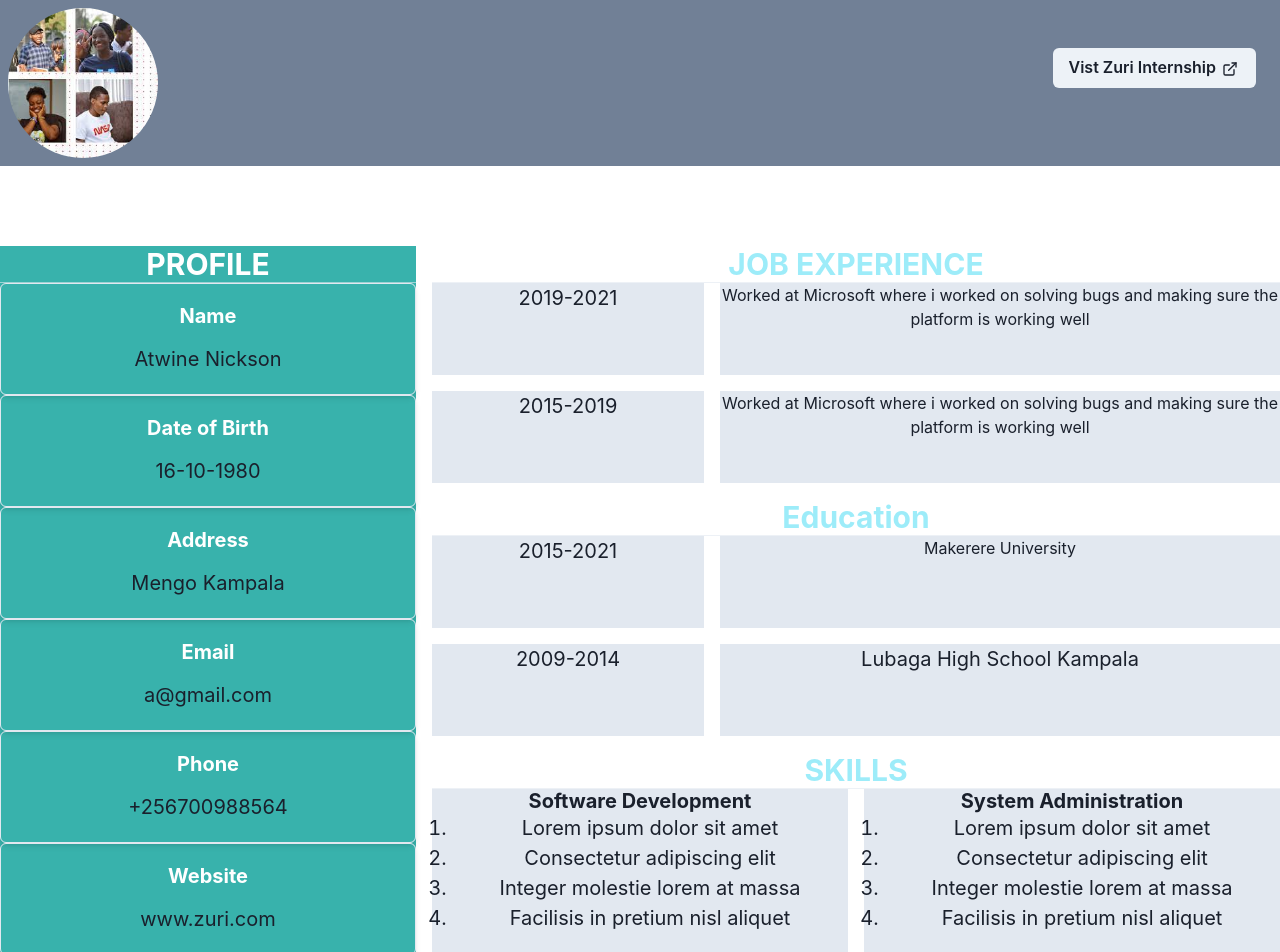
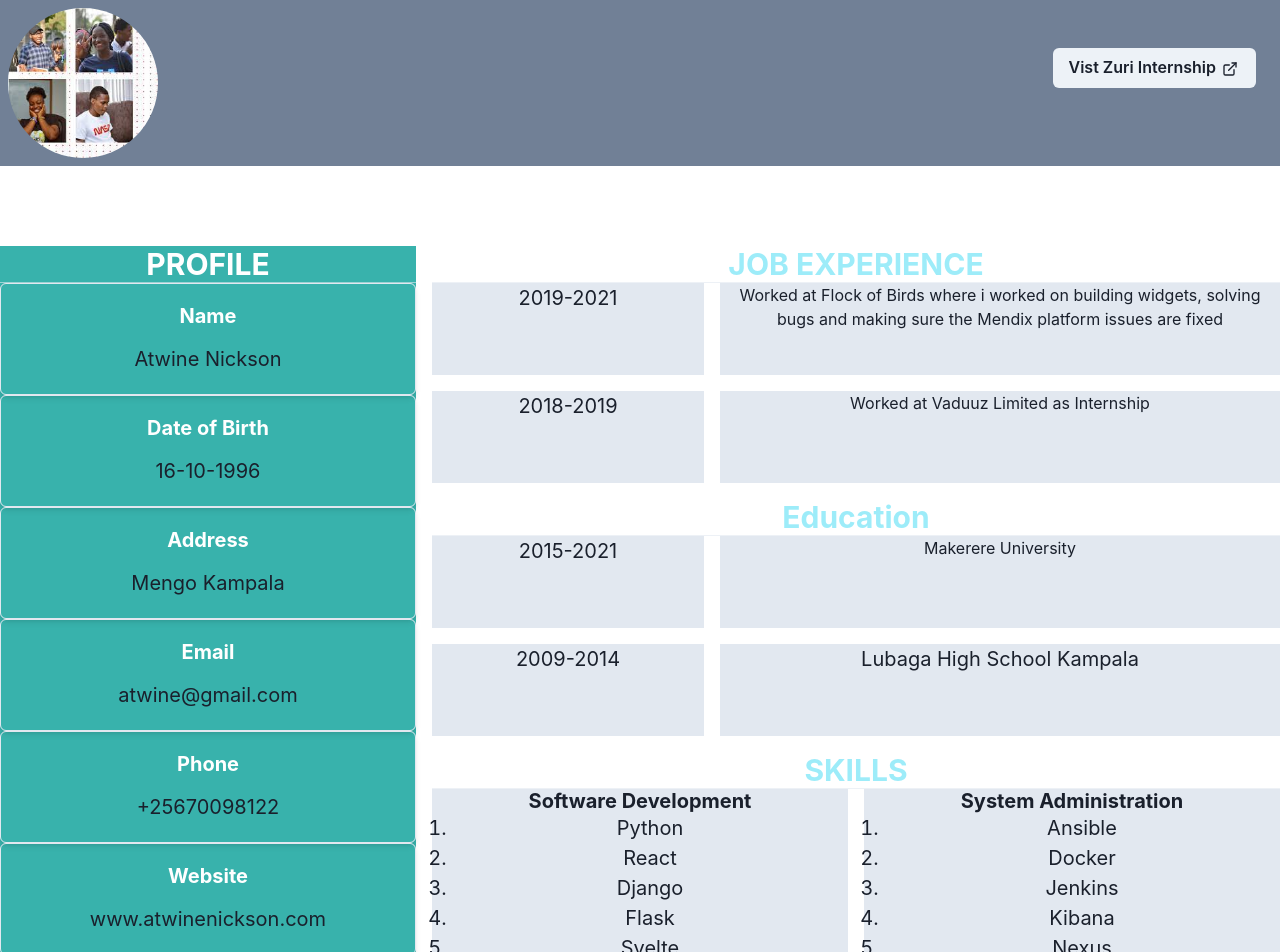
Before and after one commit to Atwinenickson/zuriintern, a React (Create React App) app: page / in a window 1280 px wide. Shown: the top 952 px of the page. Built offline with nearby package versions, Linux system fonts and the light colour scheme.

Commit message:
update the data

```diff
--- a/src/App.js
+++ b/src/App.js
@@ -70,7 +70,7 @@ function App() {
       borderRadius="md"
     >
       <Heading fontSize="xl" color='white'>Date of Birth</Heading>
-      <Text mt={4}>16-10-1980</Text>
+      <Text mt={4}>16-10-1996</Text>
     </Box>
     <Box
       p={5}
@@ -90,7 +90,7 @@ function App() {
       borderRadius="md"
     >
       <Heading fontSize="xl" color='white'>Email</Heading>
-      <Text mt={4}>a@gmail.com</Text>
+      <Text mt={4}>atwine@gmail.com</Text>
     </Box>
     <Box
       p={5}
@@ -100,7 +100,7 @@ function App() {
       borderRadius="md"
     >
       <Heading fontSize="xl" color='white'>Phone</Heading>
-      <Text mt={4}>+256700988564</Text>
+      <Text mt={4}>+25670098122</Text>
     </Box>
     <Box
       p={5}
@@ -110,7 +110,7 @@ function App() {
       borderRadius="md"
     >
       <Heading fontSize="xl" color='white'>Website</Heading>
-      <Text mt={4}>www.zuri.com</Text>
+      <Text mt={4}>www.atwinenickson.com</Text>
     </Box>
   </Box>
     </GridItem>
@@ -127,18 +127,18 @@ function App() {
     <GridItem  colSpan={2} bg="#E2E8F0">
       <Box>
         <Text fontSize="md">
-          Worked at Microsoft where i worked on solving bugs and making sure the platform
-          is working well
+          Worked at Flock of Birds where i worked on building widgets,
+          solving bugs and making sure the Mendix platform
+          issues are fixed
         </Text>
       </Box>
     </GridItem>
-    <GridItem rowSpan={1} colSpan={1} bg="#E2E8F0">2015-2019
+    <GridItem rowSpan={1} colSpan={1} bg="#E2E8F0">2018-2019
     </GridItem>
     <GridItem  colSpan={2} bg="#E2E8F0">
     <Box>
         <Text fontSize="md">
-          Worked at Microsoft where i worked on solving bugs and making sure the platform
-          is working well
+          Worked at Vaduuz Limited as Internship
         </Text>
       </Box>
     </GridItem>
@@ -181,10 +181,12 @@ function App() {
 <Box alignItems="start">
 <Heading as="h3" size="md" >Software Development</Heading >
 <OrderedList>
-  <ListItem>Lorem ipsum dolor sit amet</ListItem>
-  <ListItem>Consectetur adipiscing elit</ListItem>
-  <ListItem>Integer molestie lorem at massa</ListItem>
-  <ListItem>Facilisis in pretium nisl aliquet</ListItem>
+  <ListItem>Python</ListItem>
+  <ListItem>React</ListItem>
+  <ListItem>Django</ListItem>
+  <ListItem>Flask</ListItem>
+  <ListItem>Svelte</ListItem>
+  <ListItem>Next js</ListItem>
 </OrderedList>
   </Box>
     </GridItem>
@@ -192,10 +194,12 @@ function App() {
     <Box alignItems="start">
     <Heading as="h3" size="md" >System Administration</Heading >
     <OrderedList>
-  <ListItem>Lorem ipsum dolor sit amet</ListItem>
-  <ListItem>Consectetur adipiscing elit</ListItem>
-  <ListItem>Integer molestie lorem at massa</ListItem>
-  <ListItem>Facilisis in pretium nisl aliquet</ListItem>
+  <ListItem>Ansible</ListItem>
+  <ListItem>Docker</ListItem>
+  <ListItem>Jenkins</ListItem>
+  <ListItem>Kibana</ListItem>
+  <ListItem>Nexus</ListItem>
+  <ListItem>Selenium</ListItem>
 </OrderedList>
   </Box>
     </GridItem>
```
